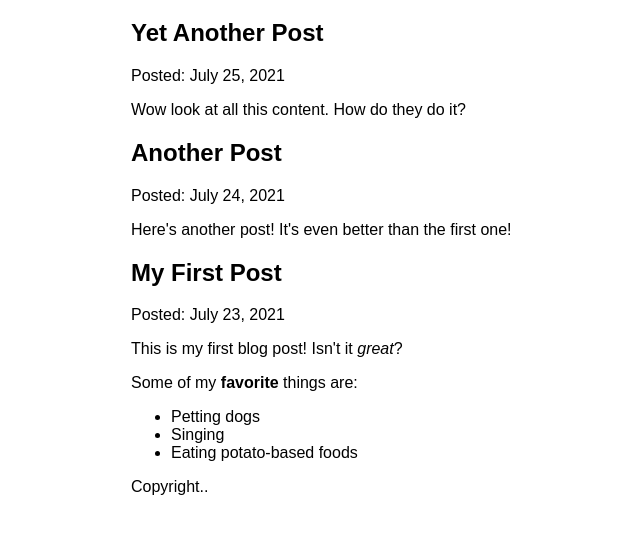
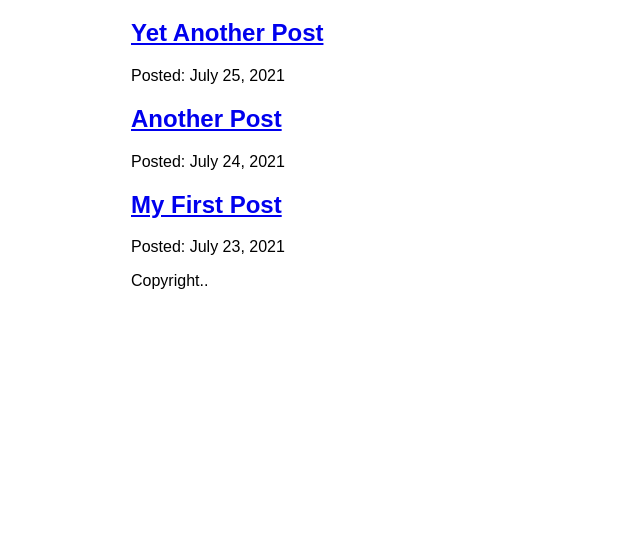
Before and after one commit to hyujikoh/gatsby-bootcamp, a Gatsby site: page /blog in a window 1280 px wide. Shown: the part 157-690 px from the top of the page, without its empty margins (259-899 px from the left). Built offline with nearby package versions, Linux system fonts and the light colour scheme; Gatsby itself is replaced by a stand-in of ours.

Commit message:
블로그 글 리스트에서 포스트페이지로 링크

```diff
--- a/src/pages/blog/index.js
+++ b/src/pages/blog/index.js
@@ -1,37 +1,36 @@
 import React from 'react'
+import { Link, graphql } from 'gatsby'
 import Layout from '../../components/layout'
-import { Link,useStaticQuery,graphql } from "gatsby";
-import { MDXRenderer } from 'gatsby-plugin-mdx';
-const BlogPage = () => {
-
-    const data = useStaticQuery(graphql`
-    query {
-        allMdx(sort: {fields: frontmatter___date, order: DESC}) {
-          nodes {
-            frontmatter {
-              date(formatString: "MMMM D, YYYY")
-              title
-            }
-            id
-            body
-          }
-        }
-      }
-  `);
+const BlogPage = ({ data }) => {
   return (
     <Layout pageTitle="My Blog Posts">
-        {
-        data.allMdx.nodes.map((node) => (
+      {
+        data.allMdx.nodes.map(node => (
           <article key={node.id}>
-            <h2>{node.frontmatter.title}</h2>
+            <h2>
+              <Link to={`/blog/${node.slug}`}>
+                {node.frontmatter.title}
+              </Link>
+            </h2>
             <p>Posted: {node.frontmatter.date}</p>
-            <MDXRenderer>
-              {node.body}
-            </MDXRenderer>
           </article>
         ))
       }
     </Layout>
   )
 }
+export const query = graphql`
+  query {
+    allMdx(sort: {fields: frontmatter___date, order: DESC}) {
+      nodes {
+        frontmatter {
+          date(formatString: "MMMM D, YYYY")
+          title
+        }
+        id
+        slug
+      }
+    }
+  }
+`
 export default BlogPage
```
